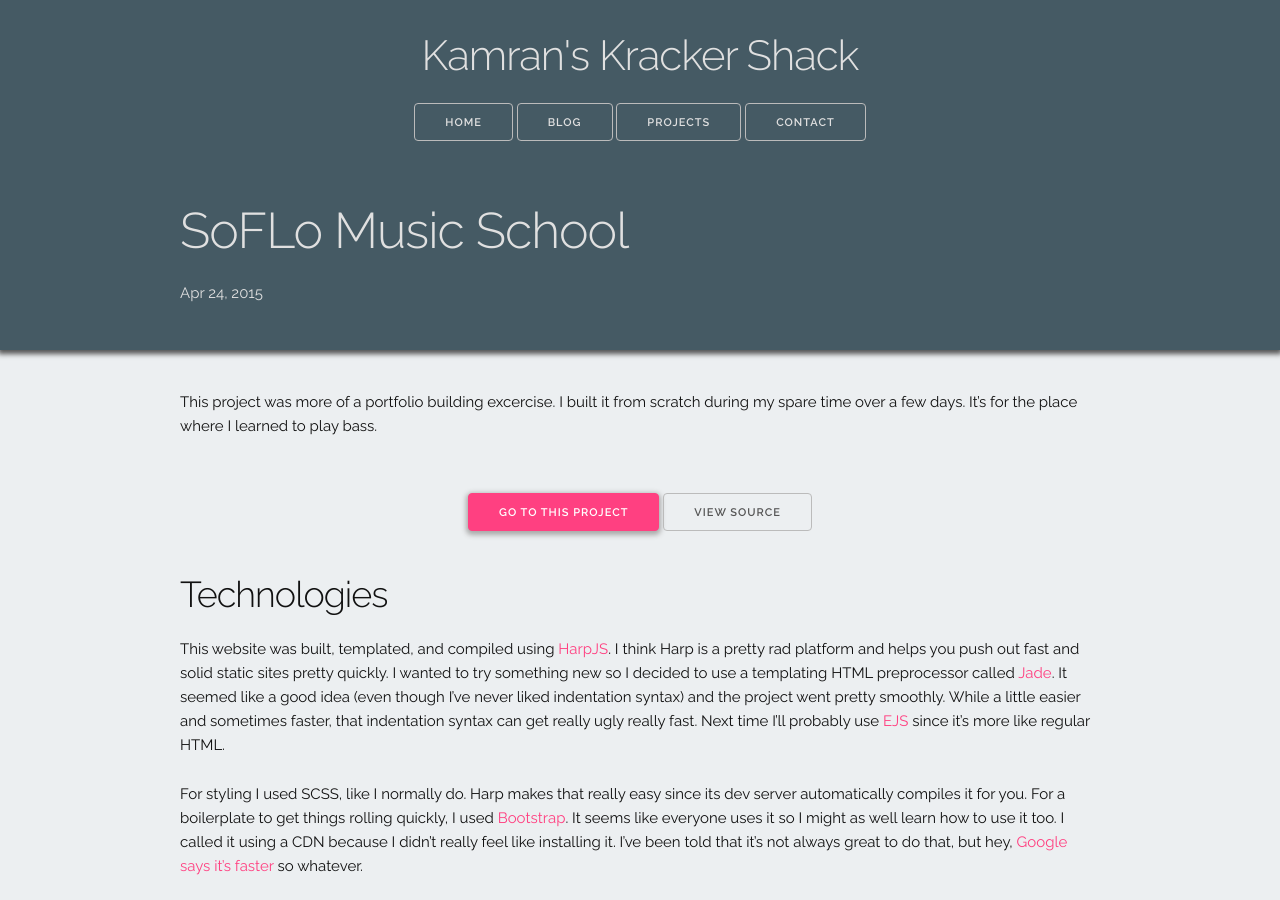
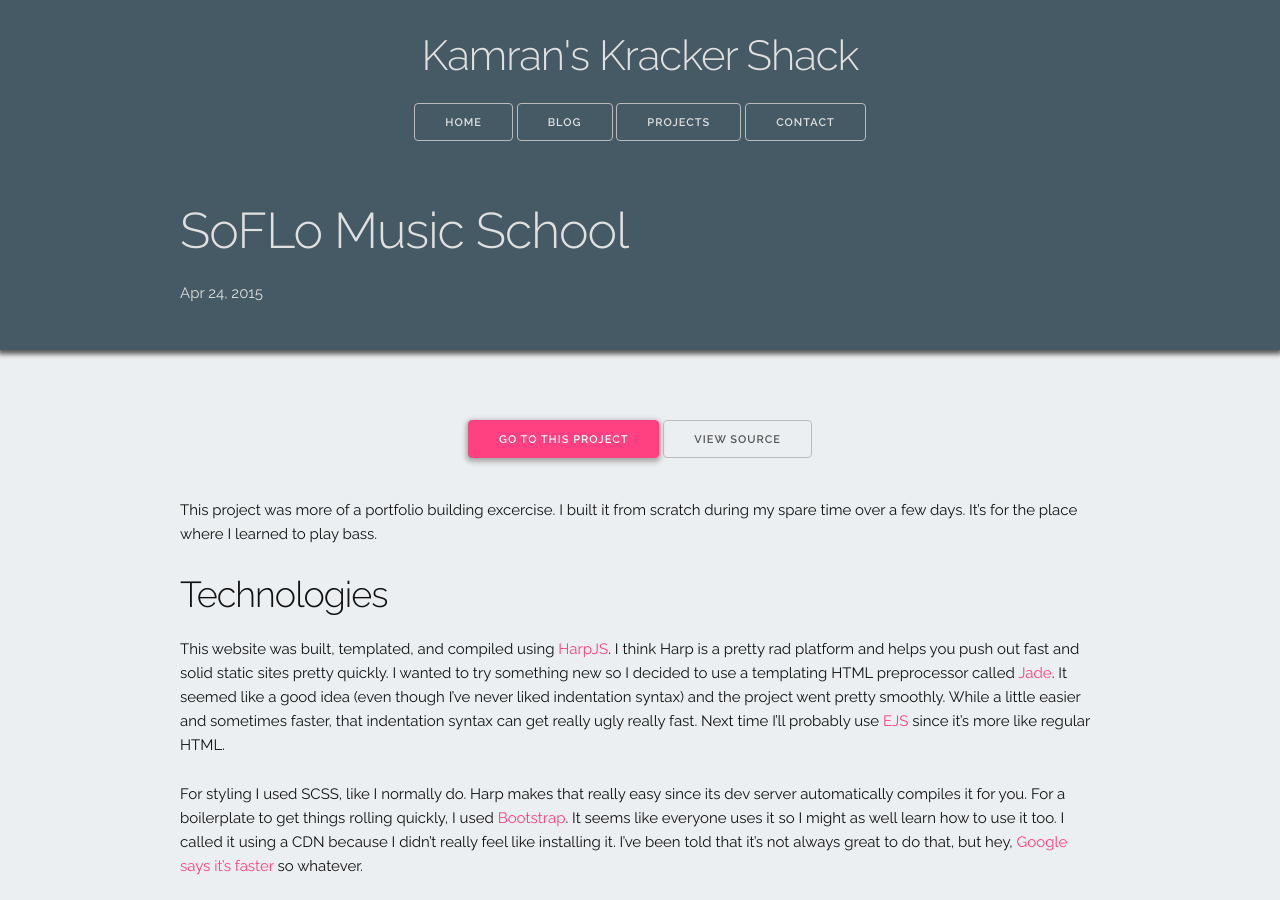
Before and after one commit to kmrn/kmrn.github.io, a Jekyll site: the page built from _posts/2015-04-22-soflo.md, in a window 1280 px wide and 900 px high. Built offline with Jekyll 4.4.1, drawn with Linux system fonts in a browser that asks for light colours.

Commit message:
moved buttons

```diff
--- a/_posts/2015-04-22-soflo.md
+++ b/_posts/2015-04-22-soflo.md
@@ -8,12 +8,12 @@ categories: projects
 image: /images/soflo_thumb.png
 ---
 
-This project was more of a portfolio building excercise. I built it from scratch during my spare time over a few days. It's for the place where I learned to play bass.
-
 <div class="portfolio-links">
     <a href="http://kamranpayne.com/soflomusic/" class="button button-primary">Go to this Project</a>
     <a href="https://github.com/ron953/soflomusic/" class="button">View Source</a>
 </div>
+
+This project was more of a portfolio building excercise. I built it from scratch during my spare time over a few days. It's for the place where I learned to play bass.
 
 ###Technologies
 This website was built, templated, and compiled using [HarpJS](https://harpjs.com/). I think Harp is a pretty rad platform and helps you push out fast and solid static sites pretty quickly. I wanted to try something new so I decided to use a templating HTML preprocessor called [Jade](http://jade-lang.com/). It seemed like a good idea (even though I've never liked indentation syntax) and the project went pretty smoothly. While a little easier and sometimes faster, that indentation syntax can get really ugly really fast. Next time I'll probably use [EJS](http://www.embeddedjs.com/) since it's more like regular HTML.
```
